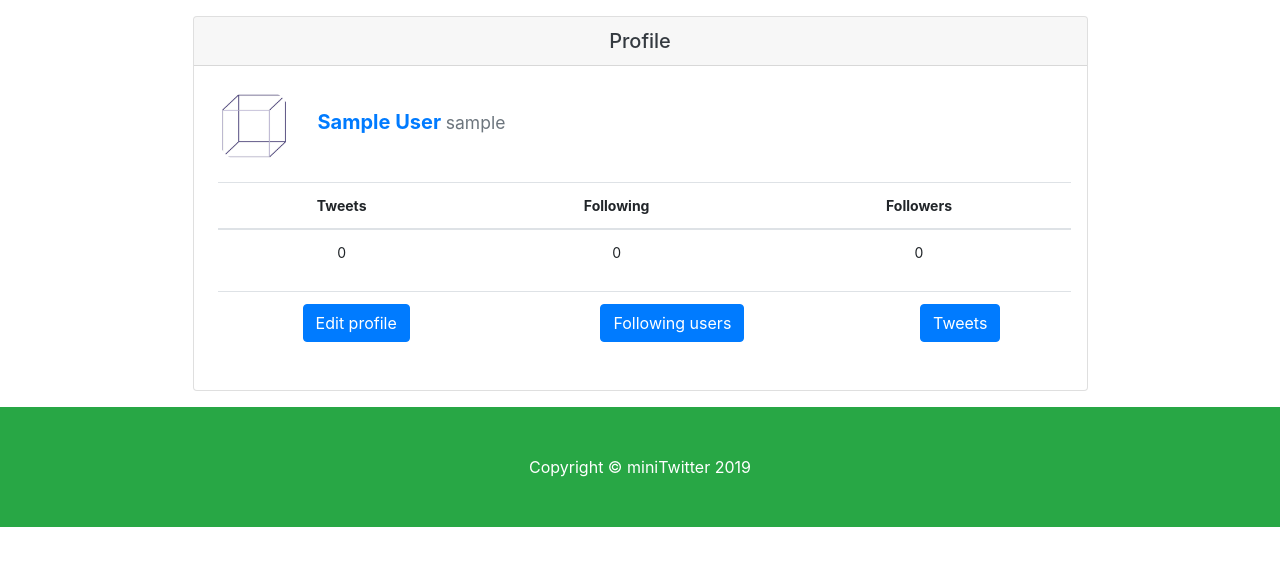
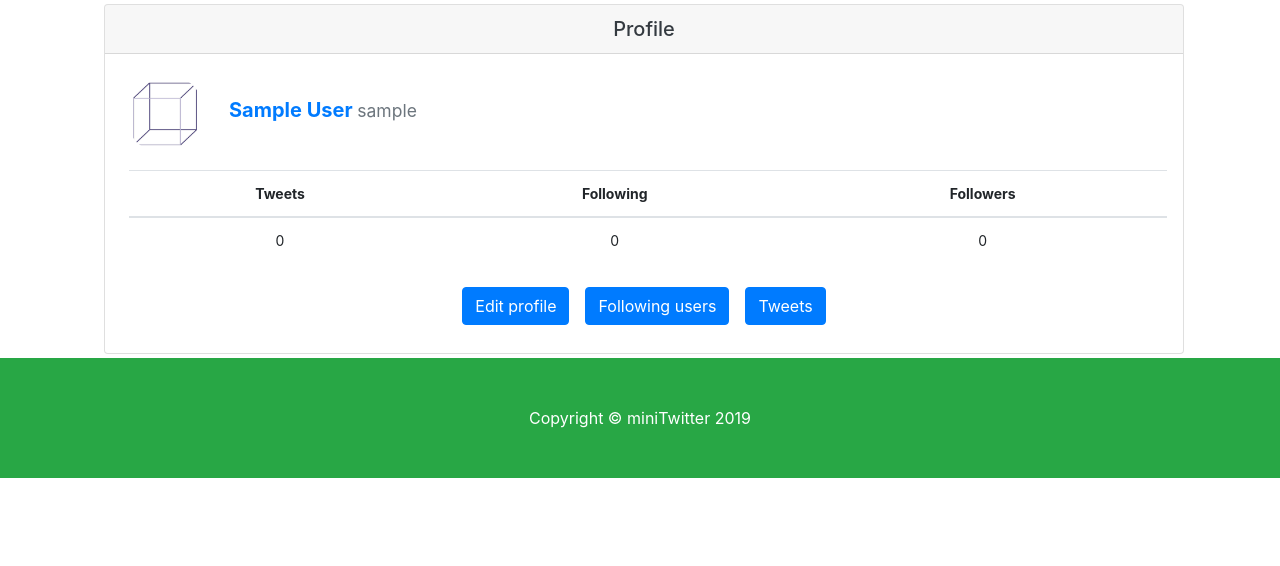
Before and after one commit to rbrauner/instakilogram, a Django app: a page that uses templates/base.html in a window 1280 px wide. Shown: the part 56-622 px from the top of the page. Run offline with Django 3.2, Linux system fonts and the light colour scheme; the visitor is signed in with stand-in values (Sample User, id 1); data comes from the database, SQL or seed files in the repository; data that the repository does not hold is empty; some libraries are stand-ins or nearby versions.

Commit message:
Update templates

```diff
--- a/templates/app/search_users_results.html
+++ b/templates/app/search_users_results.html
@@ -11,7 +11,7 @@
             <ul class="list-group mt-2">
                 {% for user_result in twitteruser_list %}
 
-                    <li class="list-group-item d-flex justify-content-between align-items-center">
+                    <li class="list-group-item align-items-center">
                         <a href="{% url 'user-public-profile' user_result.slug %}" class="btn btn-link"
                            style="text-decoration: none">
                             <h5><img src="{{ user_result.avatar.url }}" width="35px" height="35px"
--- a/templates/app/single_tweet.html
+++ b/templates/app/single_tweet.html
@@ -1,6 +1,6 @@
 {% load base_tags %}
 
-<div class="card my-8 m-3">
+<div class="card m-3">
     <div class="card-body">
         <div class=" d-flex justify-content-end">
 
@@ -45,7 +45,7 @@
         <div>
             {% if tweet.image %}
 
-                <div align="center" class="p-2"><img src="{{ tweet.image.url }}"
+                <div align="center" class="p-2"><img class="img-fluid" src="{{ tweet.image.url }}"
                                                      alt="{{ tweet.author.username }}"></div>
             {% endif %}
             <div class="media-body p-2">
--- a/templates/app/tweet_details.html
+++ b/templates/app/tweet_details.html
@@ -57,7 +57,7 @@
 
                 {% if object.image %}
 
-                    <div align="center" class="p-2"><img src="{{ object.image.url }}"
+                    <div align="center" class="p-2"><img class="img-fluid" src="{{ object.image.url }}"
                                                          alt="{{ object.author.username }}"></div>
                 {% endif %}
                 <div class="media-body p-2">
--- a/templates/app/user_following_list.html
+++ b/templates/app/user_following_list.html
@@ -8,7 +8,7 @@
         <div class="card-body">
             <ul class="list-group">
                 {% for user_on_list in twitteruser_list %}
-                    <li class="list-group-item d-flex justify-content-between align-items-center">
+                    <li class="list-group-item align-items-center">
                         <a href="{% url 'user-public-profile' user_on_list.slug %}" class="btn btn-link"
                            style="text-decoration: none">
                             <h5><img src="{{ user_on_list.avatar.url }}" width="35px" height="35px"
--- a/templates/app/user_public_profile.html
+++ b/templates/app/user_public_profile.html
@@ -51,13 +51,12 @@
             </div>
 
 
-            <div class="table">
-                <table class="table table-white small m-1">
+           <div class="row justify-content-center" >
 
 
-                    <tr>
+
                         {% if object != user %}
-                            <td class="text-center">
+                            <div class="p-2" >
 
 
                                 {% user_is_follow user object.id as is_follow %}
@@ -73,30 +72,29 @@
                                     {% endif %}
                                 </form>
 
-                            </td>
+                            </div>
 
                         {% else %}
 
-                            <td class="text-center">
+                            <div class="p-2">
                                 <a href="{% url 'user-edit-profile' %}" class="btn btn-primary" role="button"
                                    aria-pressed="true">Edit profile</a>
 
-                            </td>
+                            </div>
 
-                            <td class="text-center">
+                            <div class="p-2">
                                 <a href="{% url 'user-following-list' %}" class="btn btn-primary" role="button"
                                    aria-pressed="true">Following users</a>
-                            </td>
+                            </div>
 
                         {% endif %}
 
-                        <td class="text-center">
+                        <div class="p-2">
                             <a href="{% url 'user-tweets' object.slug %}" class="btn btn-primary" role="button"
                                aria-pressed="true">Tweets</a>
-                        </td>
-                    </tr>
-                    </tbody>
-                </table>
+                        </div>
+
+
             </div>
 
 
--- a/templates/base.html
+++ b/templates/base.html
@@ -68,7 +68,7 @@
 <!-- Page Content -->
 <div class="container" align="center">
     {% if messages %}
-        <div class="col-lg-10 m-3">
+        <div class="col-lg-12 m-1">
 
             {% for message in messages %}
                 <div class="font-weight-bold alert alert-{{ message.tags }} mt-1" role="alert"
@@ -79,7 +79,7 @@
 
         </div>
     {% endif %}
-    <div class="col-lg-10 m-3">
+    <div class="col-lg-12 m-1">
         {% block content %}{% endblock %}
     </div>
 </div>
```
